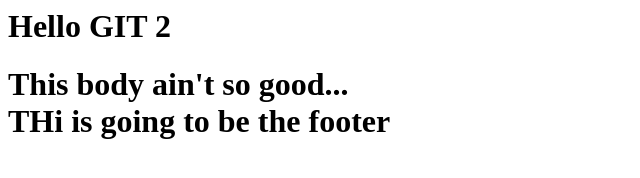
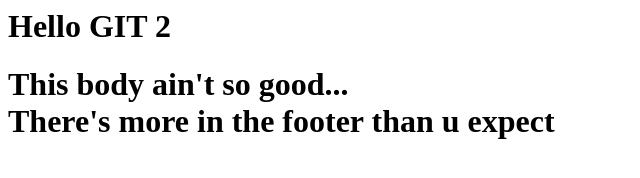
Before and after one commit to lmbeccaria/git_playground, a plain HTML site: page index.html in a window 1280 px wide. Shown: the whole page, without its empty margins (0-640 px from the left). Drawn offline with Linux system fonts and the light colour scheme.

Commit message:
Update index.html

```diff
--- a/index.html
+++ b/index.html
@@ -3,5 +3,5 @@
   <body> This body ain't so good... </body>
 
   <footer>
-  THi is going to be the footer
+  There's more in the footer than u expect
   </footer>
```
